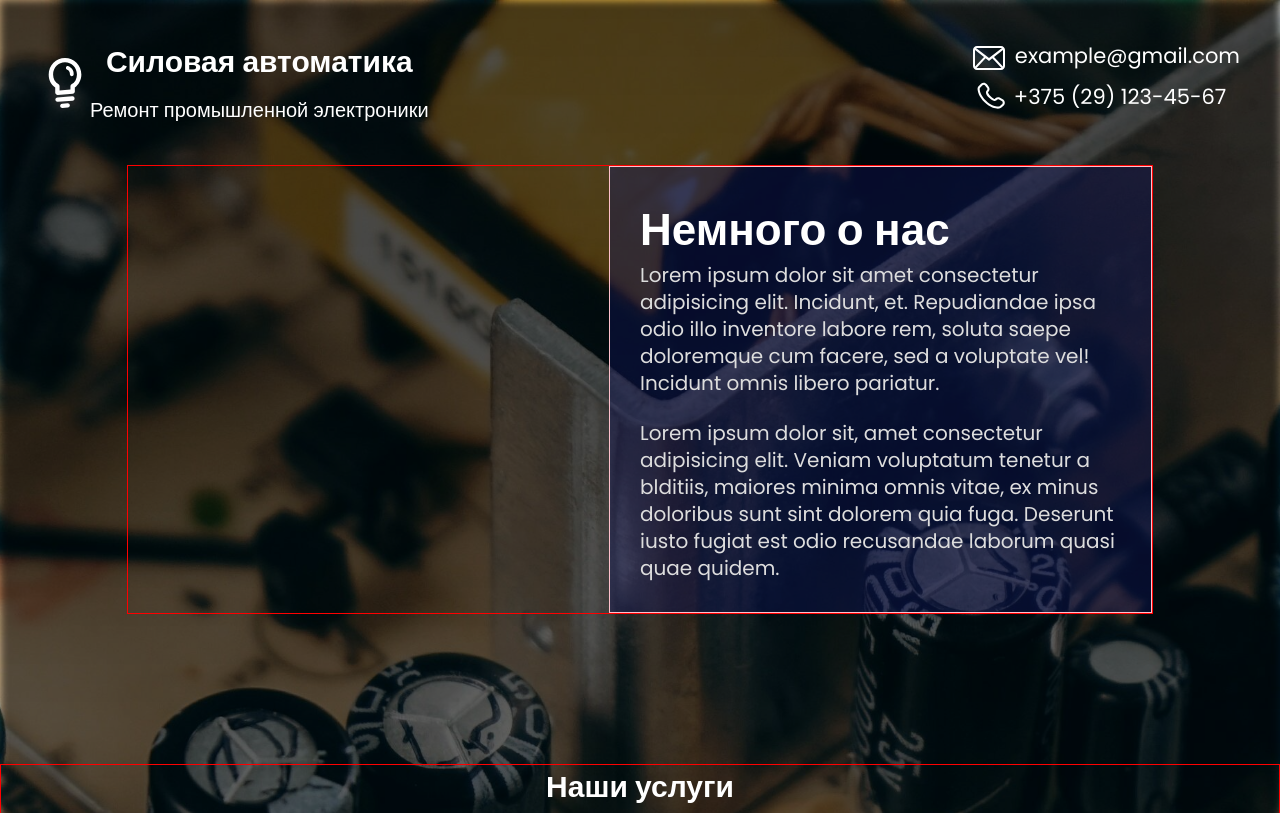
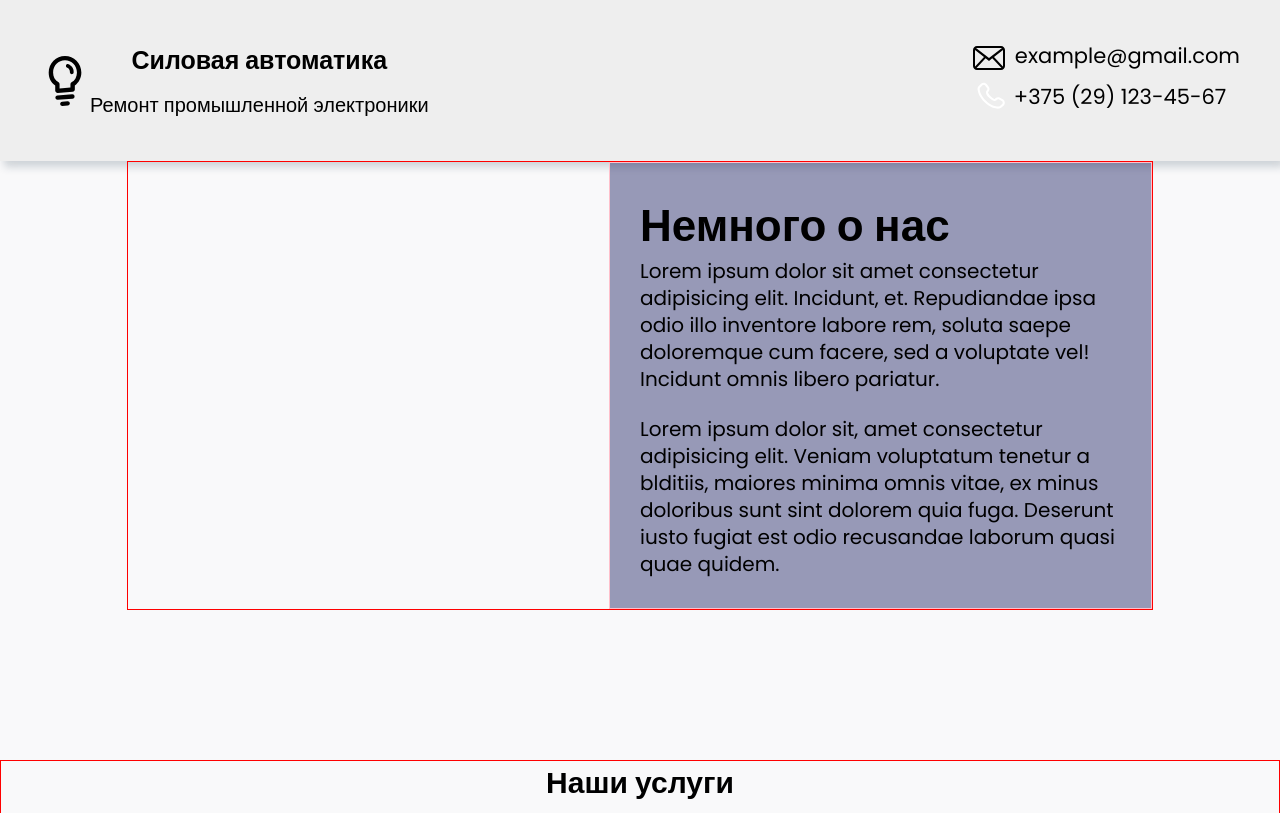
Before and after one commit to romchesko-pazzi/power-automatics-html, a website: page index.html in a window 1280 px wide. Shown: the top 813 px of the page. Drawn offline with Linux system fonts and the light colour scheme.

Commit message:
kekys lolus arbidolus

```diff
--- a/index.html
+++ b/index.html
@@ -12,7 +12,7 @@
     />
     <link rel="stylesheet" href="css/style.css" />
     <link rel="icon" type="image/x-icon" href="img/electric_switch_icon.ico" />
-    <script src="yandexMap.js" defer></script>
+    <script src="./js/yandexMap.js" defer></script>
     <script
       src="https://api-maps.yandex.ru/2.1/?lang=ru_RU"
       type="text/javascript"
@@ -23,7 +23,7 @@
     <header class="header">
       <div class="header__heading-box">
         <div class="header__logo-box">
-          <svg width="50" height="50" viewBox="0 0 92 92" fill="#fff">
+          <svg width="50" height="50" viewBox="0 0 92 92" fill="#000">
             <path
               d="M46 0C29.6 0 16 13.6 16 30.3c0 10.2 4 18.4 12 23.9V64c0 1.1.7 2.2 1.5 2.9.7.7 1.8 1.1 2.8 1.1h.4l27.5-2.2c2.1-.2 3.9-1.9 3.9-4v-7.5c7-5.1 12-13.9 12-24C76 13.6 62.4 0 46 0zm12 48.5c-1.3.7-2 2.1-2 3.5v6.1l-20 1.6V52c0-1.4-.6-2.7-1.8-3.5-6.9-4-10.1-10-10.1-18.2C24 18 33.9 8 46 8s22 10 22 22.3c-.1 8-3.7 14.8-10 18.2zm5.6 25.8c.2 2.2-1.5 4.1-3.7 4.3l-27.3 2h-.3c-2.1 0-3.8-1.6-4-3.7-.2-2.2 1.5-4.1 3.7-4.3l27.3-2c2.3-.2 4.2 1.5 4.3 3.7zm-8.7 12.6c.2 2.2-1.5 4.1-3.7 4.3l-9.8.8h-.3c-2.1 0-3.8-1.6-4-3.7-.2-2.2 1.5-4.1 3.7-4.3l9.9-.8c2.2-.1 4.1 1.5 4.2 3.7zm7-56.7c-.2 1.8-1.7 3.2-3.5 3.2h-.3c-1.9-.2-3.3-1.9-3.1-3.8.6-5.7-4.4-7.8-5-8-1.8-.7-2.7-2.7-2.1-4.5.6-1.8 2.6-2.8 4.4-2.1 3.7 1.3 10.5 6.2 9.6 15.2z"
             />
@@ -41,7 +41,7 @@
           <div class="header__email-logo-box">
             <svg viewBox="0 0 35 35">
               <path
-                fill="#fff"
+                fill="#000"
                 d="M30 20c0 .203-.039.395-.095.578L21 11l9-7v16ZM3.556 21.946l9.024-9.616L16 14.915l3.272-2.601 9.172 9.632c-.143.033-24.745.033-24.888 0ZM2 20V4l9 7-8.905 9.578C2.039 20.395 2 20.203 2 20ZM29 2 16 12 3 2h26Zm-1-2H4C1.791 0 0 1.791 0 4v16c0 2.209 1.791 4 4 4h24c2.209 0 4-1.791 4-4V4c0-2.209-1.791-4-4-4Z"
               />
             </svg>
--- a/sass/abstracts/_variables.scss
+++ /dev/null
@@ -1,10 +0,0 @@
-$color-primary: #55c57a;
-$color-primary-light: #7ed56f;
-$color-primary-dark: #28b485;
-$color-background: #f0f0f0;
-$color-text: #dddddd;
-
-//fonts
-$default-font-size: 1.6rem;
-
-$small-border-radius: 0.3rem;
--- /dev/null
+++ b/sass/abstracts/_vars.scss
@@ -0,0 +1,9 @@
+$color-blue-main: #366eff;
+$color-blue-light: #4879fc;
+$color-blue-dark: #1c499f;
+$color-green-main: #26c526;
+$color-green-light: #45e045;
+$color-gray-light: #eeeeee;
+$color-gray-medium: #e7e7e7;
+$color-gray-dark: #dadada;
+$color-gray-darkest: #989898;
--- a/sass/base/_base.scss
+++ b/sass/base/_base.scss
@@ -18,18 +18,20 @@ html {
 body {
   min-height: 100vh;
   font-family: 'Poppins', sans-serif;
-  background: url('../../img/background-image.jpg') center/cover no-repeat;
-  position: relative;
+  // background: url('../../img/background-image.jpg') center/cover no-repeat;
+  // position: relative;
+  background: #f9f9fa;
+  color: #000;
 }
 
 body::before {
-  content: '';
-  position: absolute;
-  top: 0;
-  left: 0;
-  width: 100%;
-  height: 100%;
-  background: linear-gradient(rgba(0, 0, 0, 0.7), rgba(0, 0, 0, 0.5));
-  filter: blur(0.4rem);
-  z-index: -1;
+  // content: '';
+  // position: absolute;
+  // top: 0;
+  // left: 0;
+  // width: 100%;
+  // height: 100%;
+  // background: linear-gradient(rgba(0, 0, 0, 0.7), rgba(0, 0, 0, 0.5));
+  // filter: blur(0.4rem);
+  // z-index: -1;
 }
--- a/sass/layout/_about.scss
+++ b/sass/layout/_about.scss
@@ -1,4 +1,4 @@
-@use '../abstracts/variables' as *;
+@use '../abstracts/vars' as *;
 
 .about {
   display: flex;
@@ -6,7 +6,6 @@
 
   &__main {
     border: 1px red solid;
-    color: white;
     display: flex;
     max-width: 80%;
   }
@@ -34,7 +33,6 @@
 
   &__description {
     font-size: 2rem;
-    color: $color-text;
     display: flex;
     flex-direction: column;
     gap: 2.3rem;
--- a/sass/layout/_header.scss
+++ b/sass/layout/_header.scss
@@ -1,7 +1,14 @@
+@use '../abstracts/vars' as *;
+
 .header {
   display: flex;
   justify-content: space-between;
   padding: 4rem;
+
+  min-height: 8rem;
+  align-items: center;
+  box-shadow: 0.4rem 0.6rem 0.8rem rgba(34, 60, 80, 0.2);
+  background-color: $color-gray-light;
 
   &__heading-box {
     display: flex;
@@ -19,10 +26,10 @@
 
   .heading-primary {
     &--main {
-      font-size: 3rem;
+      font-size: 2.5rem;
       font-weight: 700;
       margin-bottom: 1rem;
-      color: rgb(255, 255, 255);
+      color: #000;
     }
 
     &--sub {
@@ -30,7 +37,7 @@
       font-size: 2rem;
       font-weight: 500;
       text-align: center;
-      color: rgb(255, 255, 255);
+      color: #000;
     }
   }
 
@@ -47,7 +54,7 @@
 
     span {
       font-size: 2.1rem;
-      color: rgb(255, 255, 255);
+      color: #000;
       margin-bottom: 1rem;
     }
   }
@@ -64,7 +71,7 @@
 
     span {
       font-size: 2.1rem;
-      color: rgb(255, 255, 255);
+      color: #000;
       text-align: center;
     }
   }
--- a/sass/layout/_map.scss
+++ b/sass/layout/_map.scss
@@ -1,3 +1,5 @@
+@use '../abstracts/vars' as *;
+
 .map {
   display: flex;
   width: 100%;
@@ -9,7 +11,7 @@
     flex-direction: column;
     flex: 1;
     width: 50%;
-    background: #19408a;
+    background: $color-blue-dark;
     gap: 2.1rem;
   }
 
--- a/sass/layout/_services.scss
+++ b/sass/layout/_services.scss
@@ -1,5 +1,4 @@
 .services {
-  color: white;
   font-size: 20px;
   margin-top: 15rem;
   border: 1px red solid;
--- a/sass/main.scss
+++ b/sass/main.scss
@@ -1,3 +1,4 @@
+@use 'abstracts/vars';
 @use 'base/base';
 
 @use 'layout/header';
```
Also changed, not shown: css/style.css, js/yandexMap.js (renamed from yandexMap.js), 1 other file.
